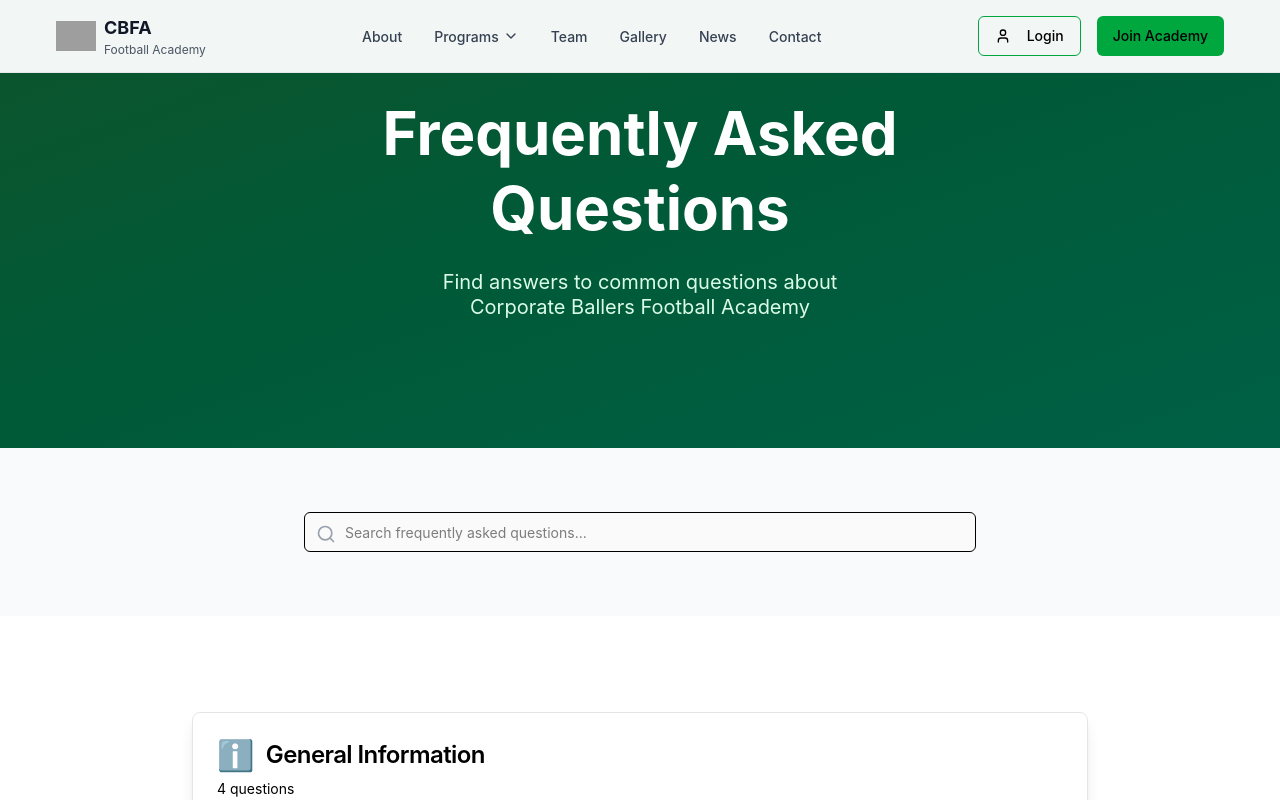
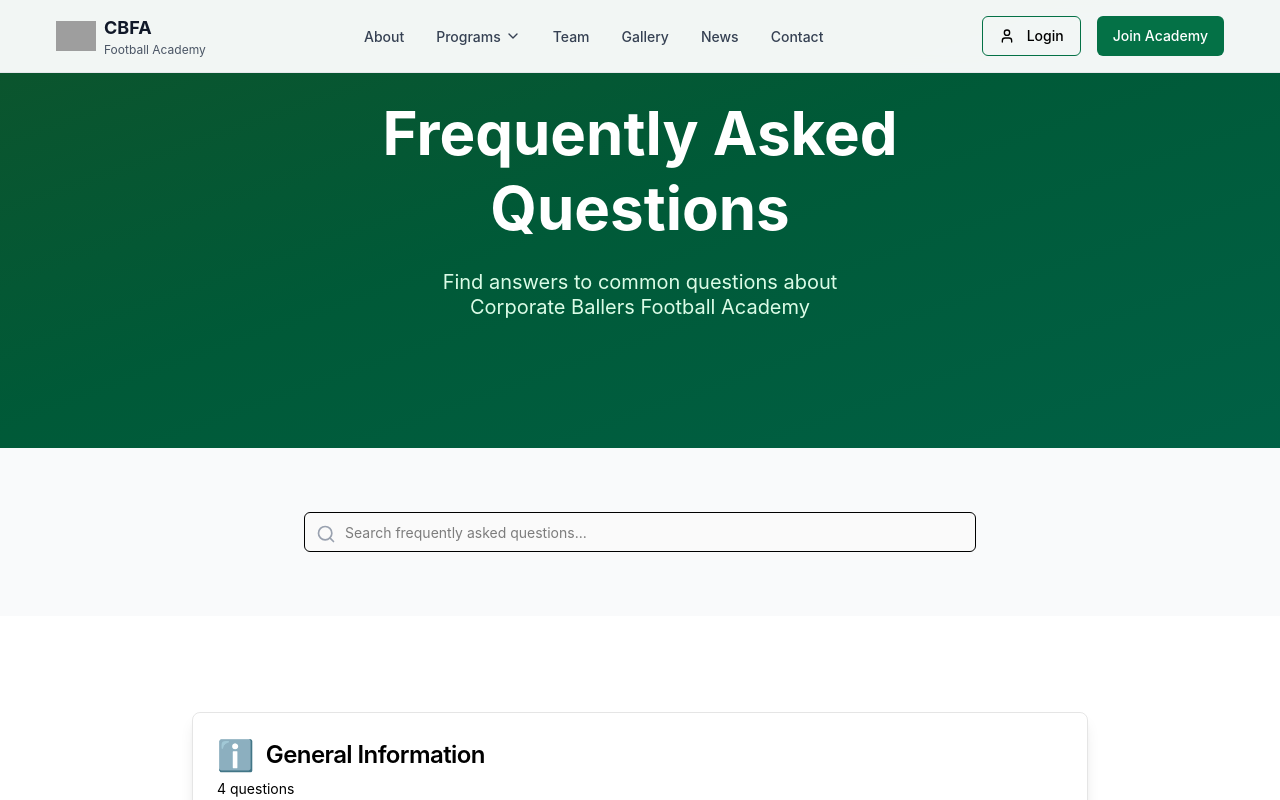
Before and after one commit to John-Bartholomew365/CORPORATE-BALLERS, a Next.js app: page /faq in a window 1280 px wide. Shown: the top 800 px of the page. Built offline with nearby package versions, Linux system fonts and the light colour scheme; grey boxes are pictures that could not be loaded.

Commit message:
Landing page adjustment

```diff
--- a/src/components/landing-page/AboutSection.tsx
+++ b/src/components/landing-page/AboutSection.tsx
@@ -38,7 +38,7 @@ export function AboutSection() {
               ))}
             </div> */}
 
-            <Button asChild size="lg" className="bg-green-600 text-white hover:bg-green-700">
+            <Button asChild size="lg" className="bg-[#047146] text-white">
               <Link href="/about">Learn More About Us</Link>
             </Button>
           </div>
--- a/src/components/landing-page/HeroSection.tsx
+++ b/src/components/landing-page/HeroSection.tsx
@@ -10,8 +10,8 @@ export function HeroSection() {
       <div className="absolute inset-0 bg-black/40" />
 
       {/* Content */}
-      <div className="relative z-10 container mx-auto px-4 text-center ">
-        <div className="max-w-4xl mx-auto space-y-8">
+      <div className="relative z-10 container mx-auto px-4 text-center">
+        <div className="max-w-4xl mx-auto space-y-8 lg:mt-0 mt-7">
           <div className="space-y-4">
             <h1 className="lg:text-[54px] text-[35px] font-bold leading-tight">
               CORPORATE BALLERS
--- a/src/components/landing-page/Navbar.tsx
+++ b/src/components/landing-page/Navbar.tsx
@@ -1,137 +1,3 @@
-// "use client"
-
-// import { useState } from "react"
-// import { Button } from "@/components/ui/button"
-// import { Menu, X, User, ChevronDown } from "lucide-react"
-// import Link from "next/link"
-// import Image from "next/image"
-
-// export function Navbar() {
-//   const [isMenuOpen, setIsMenuOpen] = useState(false)
-
-//   const navigation = [
-//     { name: "About", href: "/about" },
-//     {
-//       name: "Programs",
-//       href: "/program",
-//       dropdown: [
-//         { name: "Junior Category", href: "/program/junior" },
-//         { name: "Senior Category", href: "/program/senior" },
-//         { name: "Elite Development", href: "/program/elite" },
-//       ],
-//     },
-//     { name: "Team", href: "/team" },
-//     { name: "Gallery", href: "/gallery" },
-//     { name: "News", href: "/news" },
-//     { name: "Contact", href: "/contact" },
-//   ]
-
-//   return (
-//     <header className="fixed top-0 left-0 right-0 z-50 bg-white/95 backdrop-blur-sm border-b border-gray-200">
-//       <div className="container mx-auto px-4">
-//         <div className="flex items-center justify-between lg:h-10 h-[28px]">
-//           {/* Logo */}
-//           <Link href="/" className="flex items-center space-x-2">
-//             <div className="w-10 h-10 flex items-center justify-center">
-//               <Image src={"/corporate-ballers.svg"} alt="Logo" width={45} height={45} />
-//             </div>
-//             <div className="hidden sm:block">
-//               <div className="font-bold text-gray-900 text-lg">CBFA</div>
-//               <div className="text-xs text-gray-600">Football Academy</div>
-//             </div>
-//           </Link>
-
-//           {/* Desktop Navigation */}
-//           <nav className="hidden lg:flex items-center space-x-8">
-//             {navigation.map((item) =>
-//               item.dropdown ? (
-//                 <div key={item.name} className="relative group">
-//                   <button className="text-gray-700 text-[14px] hover:text-green-600 font-medium transition-colors flex items-center">
-//                     {item.name}
-//                     <ChevronDown className="ml-1 h-4 w-4" />
-//                   </button>
-//                   <div className="absolute top-full left-0 mt-2 w-48 bg-white rounded-md shadow-lg opacity-0 invisible group-hover:opacity-100 group-hover:visible transition-all duration-200 z-50">
-//                     <div className="py-2">
-//                       {item.dropdown.map((subItem) => (
-//                         <Link
-//                           key={subItem.name}
-//                           href={subItem.href}
-//                           className="block px-4 py-2 text-[13px] text-gray-700 hover:bg-green-50 hover:text-green-600"
-//                         >
-//                           {subItem.name}
-//                         </Link>
-//                       ))}
-//                     </div>
-//                   </div>
-//                 </div>
-//               ) : (
-//                 <Link
-//                   key={item.name}
-//                   href={item.href}
-//                   className="text-gray-700 text-[14px] hover:text-green-600 font-medium transition-colors"
-//                 >
-//                   {item.name}
-//                 </Link>
-//               ),
-//             )}
-//           </nav>
-
-//           {/* Desktop Actions */}
-//           <div className="hidden lg:flex items-center space-x-4">
-//             <Button asChild className="border border-green-600">
-//               <Link href="/auth/login">
-//                 <User className="h-4 w-4 mr-2" />
-//                 Login
-//               </Link>
-//             </Button>
-//             <Button asChild className="bg-green-600 hover:bg-green-700">
-//               <Link href="/auth/register">Join Academy</Link>
-//             </Button>
-//           </div>
-
-//           {/* Mobile Menu Button */}
-//           <Button variant="ghost" size="sm" className="lg:hidden" onClick={() => setIsMenuOpen(!isMenuOpen)}>
-//             {isMenuOpen ? <X className="h-10 w-10" /> : <Menu className="h-10 w-10" />}
-//           </Button>
-//         </div>
-
-//         {/* Mobile Navigation */}
-//         {isMenuOpen && (
-//           <div className="lg:hidden border-t border-gray-200 py-4">
-//             <nav className="flex flex-col space-y-4">
-//               {navigation.map((item) => (
-//                 <Link
-//                   key={item.name}
-//                   href={item.href}
-//                   className="text-gray-700 hover:text-green-600 font-medium transition-colors px-2 py-1"
-//                   onClick={() => setIsMenuOpen(false)}
-//                 >
-//                   {item.name}
-//                 </Link>
-//               ))}
-//               <div className="flex flex-col space-y-2 pt-4 border-t border-gray-200">
-//                 <Button asChild variant="ghost" className="justify-start">
-//                   <Link href="/auth/login" onClick={() => setIsMenuOpen(false)}>
-//                     <User className="h-4 w-4 mr-2" />
-//                     Login
-//                   </Link>
-//                 </Button>
-//                 <Button asChild className="bg-green-600 hover:bg-green-700">
-//                   <Link href="/auth/register" onClick={() => setIsMenuOpen(false)}>
-//                     Join Academy
-//                   </Link>
-//                 </Button>
-//               </div>
-//             </nav>
-//           </div>
-//         )}
-//       </div>
-//     </header>
-//   )
-// }
-
-
-
 "use client"
 
 import { useState } from "react"
@@ -167,7 +33,7 @@ export function Navbar() {
   return (
     <header className="fixed top-0 left-0 right-0 z-50 bg-white/95 backdrop-blur-sm border-b border-gray-200">
       <div className="container mx-auto px-4">
-        <div className="flex items-center justify-between lg:h-10 h-[28px] py-6 lg:py-0">
+        <div className="flex items-center justify-between lg:h-10 h-[20px] py-4 lg:py-0">
           {/* Logo */}
           <Link href="/" className="flex items-center space-x-2">
             <div className="w-10 h-10 flex items-center justify-center">
@@ -216,13 +82,13 @@ export function Navbar() {
 
           {/* Desktop Actions */}
           <div className="hidden lg:flex items-center space-x-4">
-            <Button asChild className="border border-green-600">
+            <Button asChild className="border border-[#047146]">
               <Link href="/auth/login">
-                <User className="h-4 w-4 mr-2" />
+                <User className="h-4 w-4 mr-1" />
                 Login
               </Link>
             </Button>
-            <Button asChild className="bg-green-600 hover:bg-green-700">
+            <Button asChild className="bg-[#047146] text-white">
               <Link href="/auth/register">Join Academy</Link>
             </Button>
           </div>
--- a/src/components/landing-page/NewsSection.tsx
+++ b/src/components/landing-page/NewsSection.tsx
@@ -78,7 +78,7 @@ export function NewsSection() {
             asChild
             size="lg"
             variant="outline"
-            className="border-green-600 text-green-600 bg-transparent hover:bg-green-600 hover:text-white"
+            className="border-[#047146] text-[#047146] bg-transparent hover:bg-[#047146] hover:text-white"
           >
             <Link href="/news">View All News</Link>
           </Button>
```
